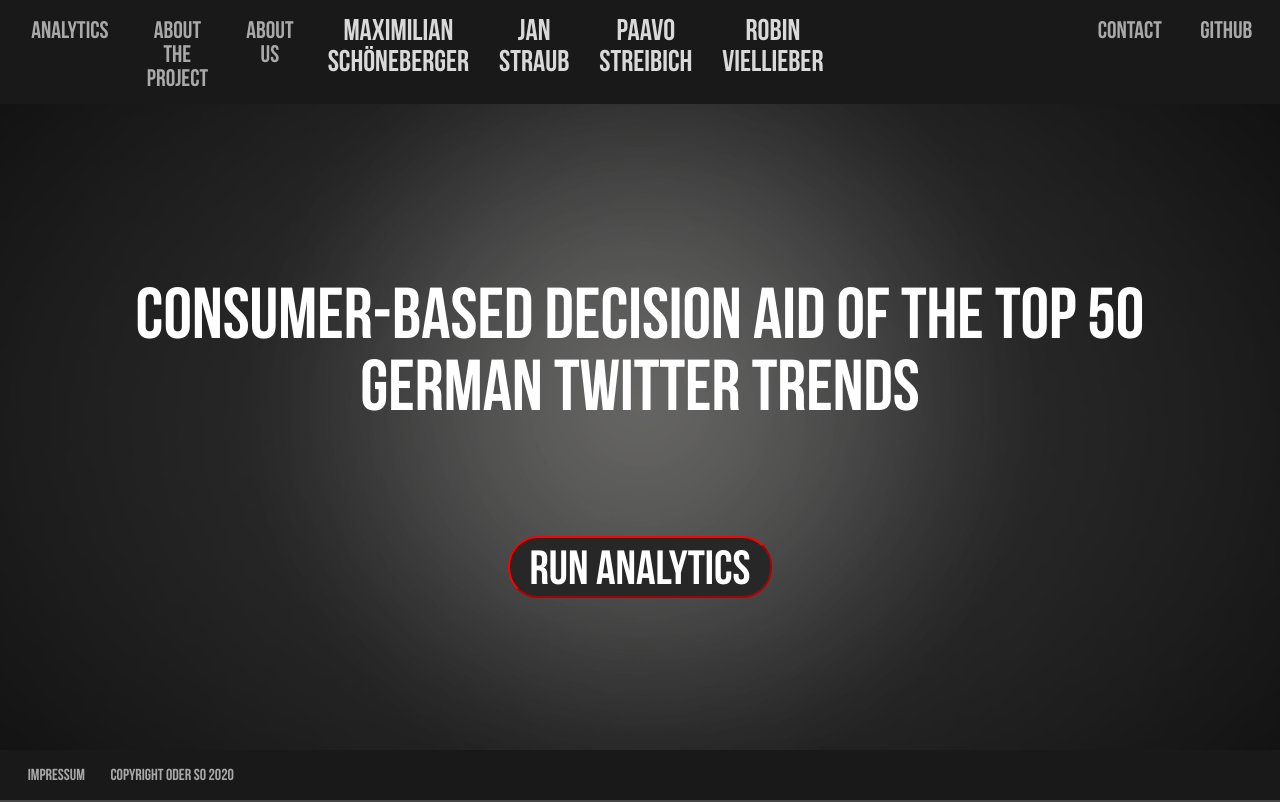
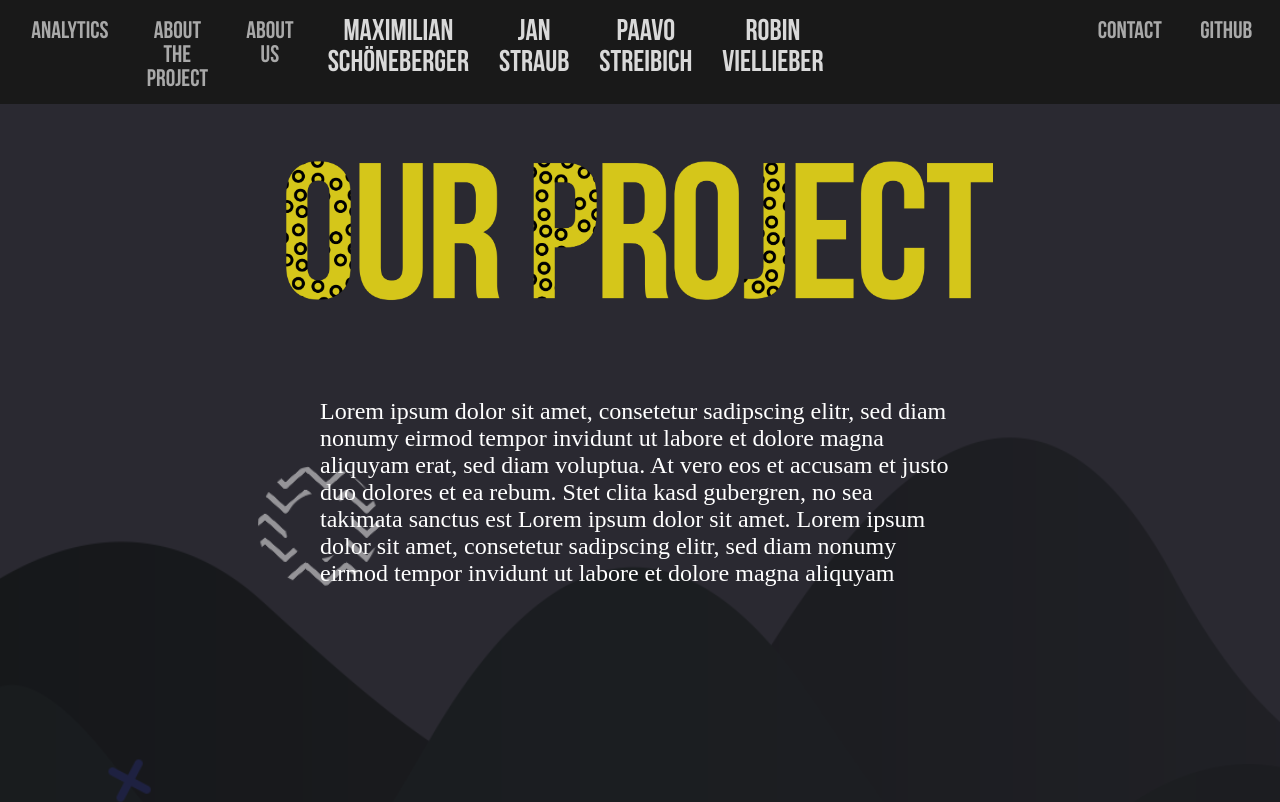
Before and after one commit to JanMStraub/ITA-Twitter_Analytics, a React (Create React App) app in the folder webui/: page /#/aboutproject in a window 1280 px wide. Before the commit this address led to /ITA-Twitter_Analytics. Shown: the top 802 px of the page. Built offline with nearby package versions, Linux system fonts and the light colour scheme.

Commit message:
fixed routing !

```diff
--- a/webui/src/App.js
+++ b/webui/src/App.js
@@ -1,5 +1,5 @@
 import React, { Component } from 'react';
-import { BrowserRouter as Router, Switch, Route, Redirect } from 'react-router-dom';
+import { HashRouter as Router, Switch, Route, Redirect } from 'react-router-dom';
 import LandingPage from './LandingPage';
 import AboutProject from './AboutProject';
 import Mobile from './mobile_notifiy';
@@ -11,13 +11,13 @@ class App extends Component {
 
   render() {
     return (
-      <Router basename={process.env.PUBLIC_URL}>
+      <Router>
         <div className="App">
           <Mobile />
           <Switch>
-            <Route path="/ITA-Twitter_Analytics" exact component={LandingPage} />
-            <Route path="/ITA-Twitter_Analytics/aboutproject" component={AboutProject} />
-            <Redirect to="/ITA-Twitter_Analytics" />
+            <Route path="/" exact component={LandingPage} />
+            <Route path="/aboutproject" component={AboutProject} />
+            <Redirect to="/" />
           </Switch>
         </div>
       </Router>
--- a/webui/src/navbar.js
+++ b/webui/src/navbar.js
@@ -8,9 +8,9 @@ function Navbar() {
       <div className="navigation">
         <nav>
           <ul>
-            <Link to="/ITA-Twitter_Analytics"><li>Analytics</li></Link>
-            <Link to="/ITA-Twitter_Analytics/aboutproject"><li>About The Project</li></Link>
-            <Link to="/ITA-Twitter_Analytics/aboutus"><li>About US</li></Link>
+            <Link to="/"><li>Analytics</li></Link>
+            <Link to="/aboutproject"><li>About The Project</li></Link>
+            <Link to="/aboutus"><li>About US</li></Link>
           </ul>
         </nav>
       </div>
```
